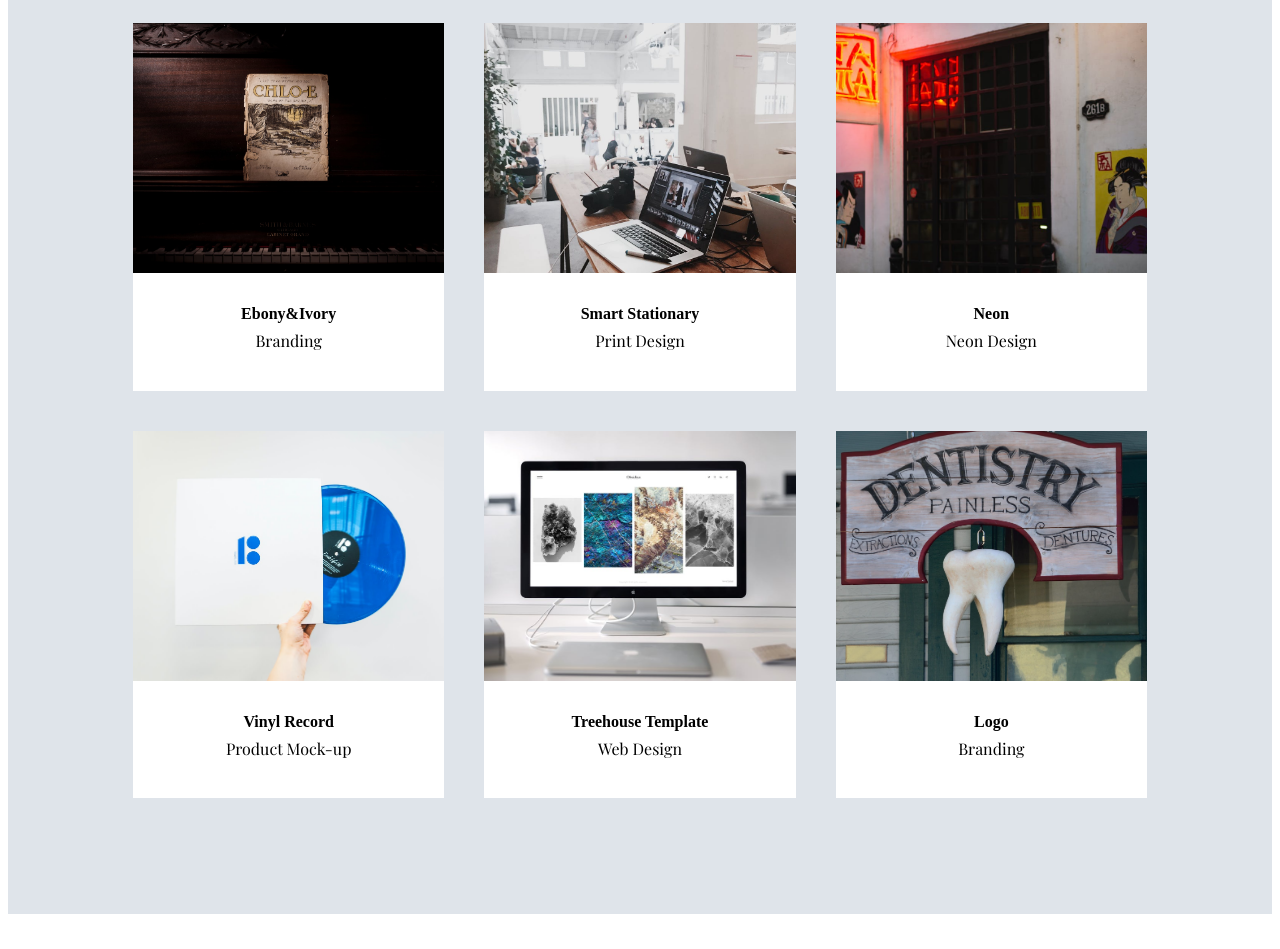
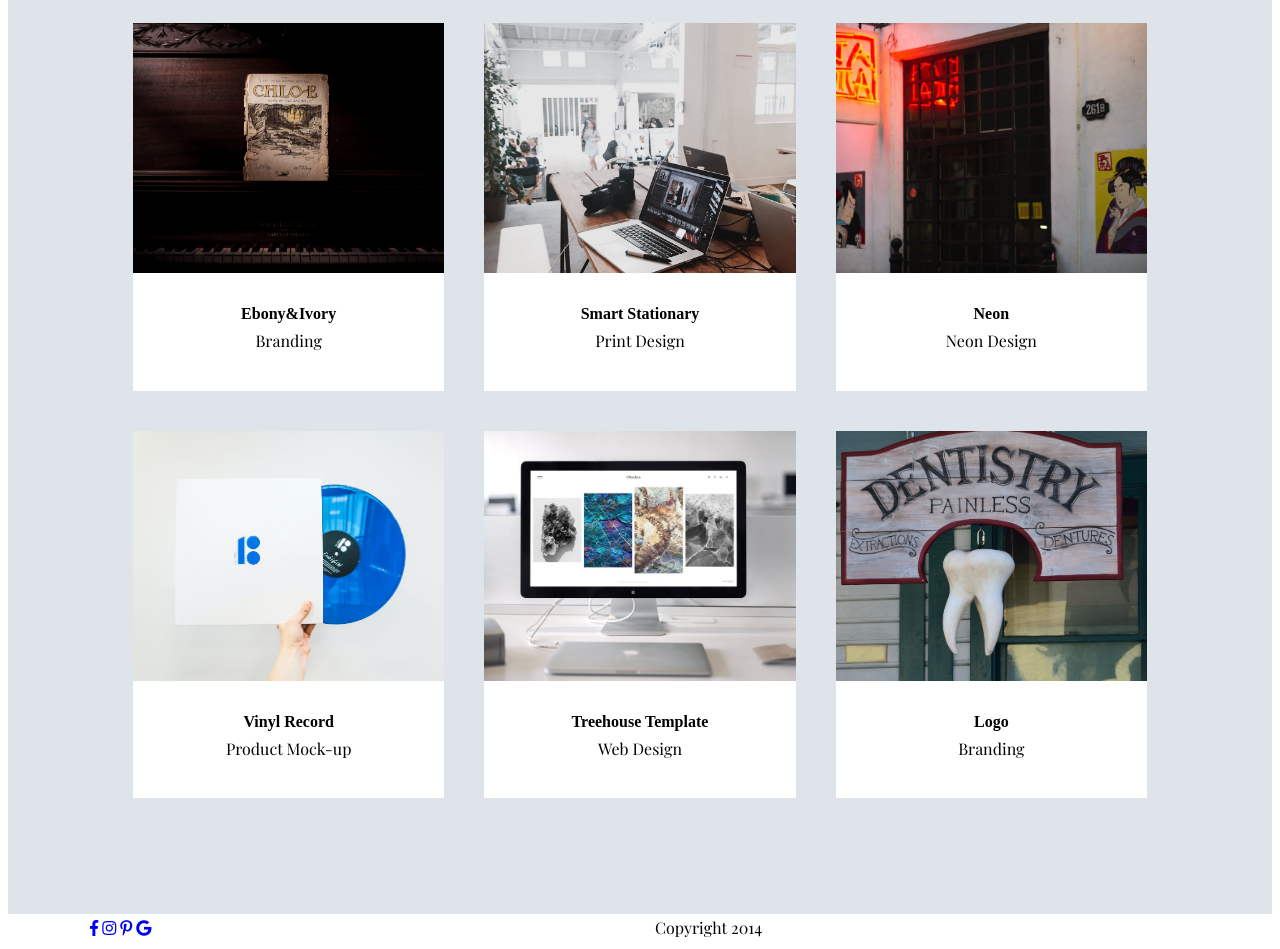
Before and after one commit to Pawel-Waskiewicz/mini-projekt, a website: page index.html in a window 1280 px wide. Shown: the part 1651-2600 px from the top of the page. Before the commit the page ends 2573 px from the top, so only its background shows below. Drawn offline with nearby package versions, Linux system fonts and the light colour scheme.

Commit message:
Add html for footer

```diff
--- a/index.html
+++ b/index.html
@@ -149,5 +149,20 @@
                     </div>
                 </div>
             </section>
+            <footer>
+                <div class="container">
+                    <div class="row">
+                      <div class="col-sm">
+                       <a href="#"><i class="fab fa-facebook-f"></i></a>
+                       <a href="#"><i class="fab fa-instagram"></i></a>
+                       <a href="#"><i class="fab fa-pinterest-p"></i></a>
+                       <a href="#"><i class="fab fa-google"></i></a>
+                      </div>
+                      <div class="col-sm">
+                        Copyright 2014
+                      </div>
+                    </div>
+                  </div>
+            </footer>
 </body>
 </html>
```
